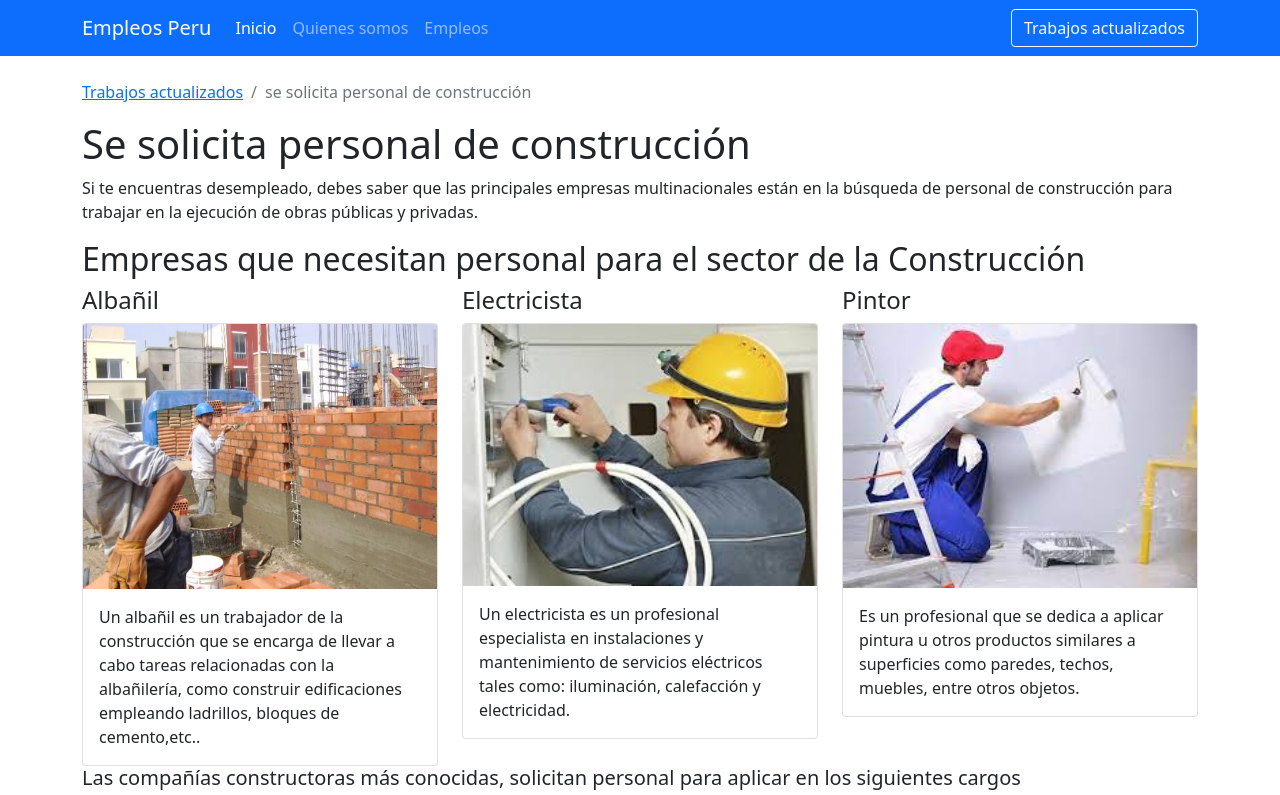
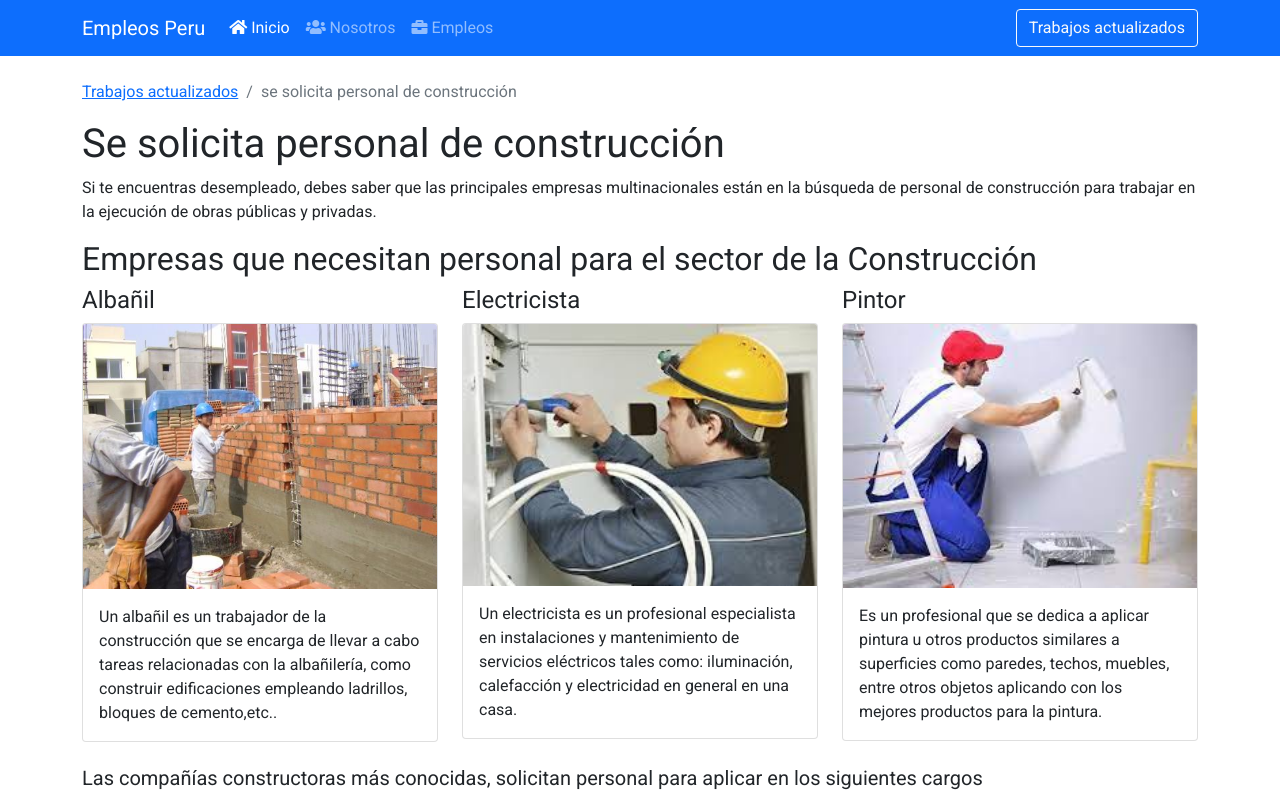
Before and after one commit to cpiprodesign/sitioempleos, a plain HTML site: page index.html in a window 1280 px wide. Shown: the top 795 px of the page. Drawn offline with nearby package versions, Linux system fonts and the light colour scheme.

Commit message:
add font

```diff
--- /dev/null
+++ b/css/main.css
@@ -0,0 +1,3 @@
+body{
+    font-family: 'Roboto', sans-serif;
+}
--- a/index.html
+++ b/index.html
@@ -27,7 +27,9 @@
      <!-- font icons -->
      <link href="https://use.fontawesome.com/releases/v5.6.3/css/all.css" rel="stylesheet"
      integrity="sha384-UHRtZLI+pbxtHCWp1t77Bi1L4ZtiqrqD80Kn4Z8NTSRyMA2Fd33n5dQ8lWUE00s/" crossorigin="anonymous">
-
+    <!-- font -->
+    <link href="https://fonts.googleapis.com/css2?family=Roboto&display=swap" rel="stylesheet">
+    <link href="css/main.css" rel="stylesheet">
     <title>Trabajos perú</title>
   </head>
   <body>
@@ -43,13 +45,13 @@
                   <div class="collapse navbar-collapse" id="navbarTogglerDemo02">
                     <ul class="navbar-nav me-auto mb-2 mb-lg-0">
                       <li class="nav-item">
-                        <a class="nav-link active" aria-current="page" href="#">Inicio</a>
+                        <a class="nav-link active" aria-current="page" href="#"><i class="fas fa-home"></i> Inicio</a>
                       </li>
                       <li class="nav-item">
-                        <a class="nav-link" href="#">Quienes somos</a>
+                        <a class="nav-link" href="#"><i class="fas fa-users"></i> Nosotros</a>
                       </li>
                       <li class="nav-item">
-                        <a class="nav-link " href="#" tabindex="-1" aria-disabled="true">Empleos</a>
+                        <a class="nav-link " href="#" tabindex="-1" aria-disabled="true"><i class="fas fa-briefcase"></i> Empleos</a>
                       </li>
                     </ul>
                     <form class="d-flex">
@@ -90,7 +92,7 @@
                             <div class="card" >
                                 <img src="img/electricista1.jpg" class="img-fluid card-img-top" alt="...">
                                 <div class="card-body">
-                                  <p class="card-text">Un electricista es un profesional especialista en instalaciones y mantenimiento de servicios eléctricos tales como: iluminación, calefacción y electricidad.</p>
+                                  <p class="card-text">Un electricista es un profesional especialista en instalaciones y mantenimiento de servicios eléctricos tales como: iluminación, calefacción y electricidad en general en una casa.</p>
                                 </div>
                               </div>
                         </div>
@@ -99,14 +101,14 @@
                             <div class="card" >
                                 <img src="img/pintor.jpg" class="card-img-top" alt="...">
                                 <div class="card-body">
-                                  <p class="card-text">Es un profesional que se dedica a aplicar pintura u otros productos similares a superficies como paredes, techos, muebles, entre otros objetos.</p>
+                                  <p class="card-text">Es un profesional que se dedica a aplicar pintura u otros productos similares a superficies como paredes, techos, muebles, entre otros objetos aplicando con los mejores productos para la pintura.</p>
                                 </div>
                               </div>
                         </div>
                     </div>
                 </div>
                 <div>
-                    <h5>Las compañías constructoras más conocidas, solicitan personal para aplicar en los siguientes cargos</h5>
+                    <h5 class="mt-4">Las compañías constructoras más conocidas, solicitan personal para aplicar en los siguientes cargos</h5>
                     <h1>Ingeniero civil</h1>
                     <p>Gupo Brocksa, está solicitando ingenieros civiles que posean 7 meses de experiencia en el rubro de la construcción; también, deberá manejar herramientas digitales, así como Excel y AutoCAD. </p>
                     <h2>Actividades laborales: </h2>
@@ -187,10 +189,10 @@
         </div>
     </section>
     <footer>
-        <div class="row ">
+        <div class="row mt-2 ">
             <div class="col-md-12 bg-primary mt-2">
-                <div class="text-center p-2">
-                    <p class="text-light">Copyright © 2016- 2023 empleosrapido.top - Todos los derechos reservados.</p>
+                <div class="text-center ">
+                    <p class="text-light p-2">Copyright © 2016- 2023 empleosrapido.top - Todos los derechos reservados.</p>
                 </div>
             </div>
 
```
